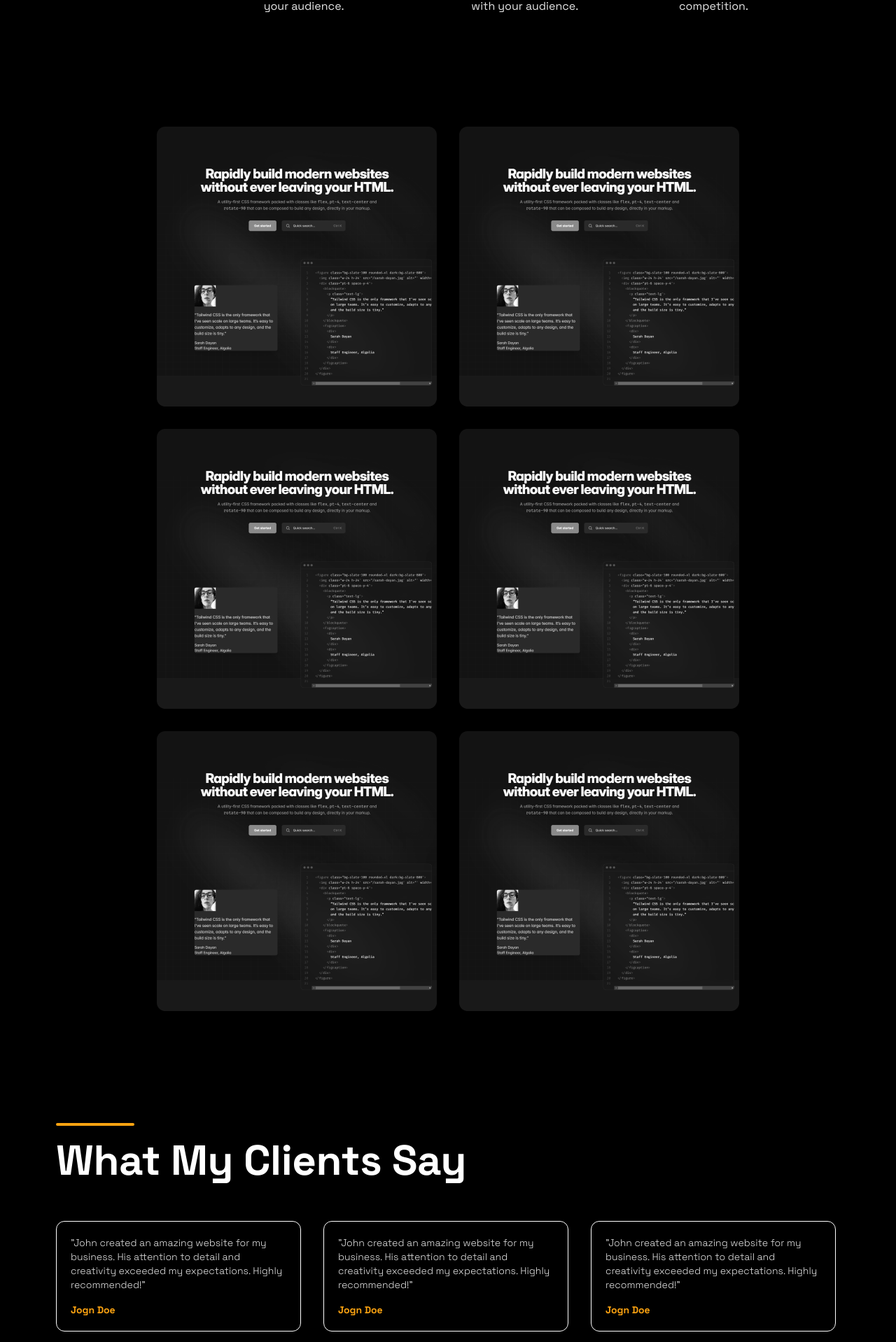
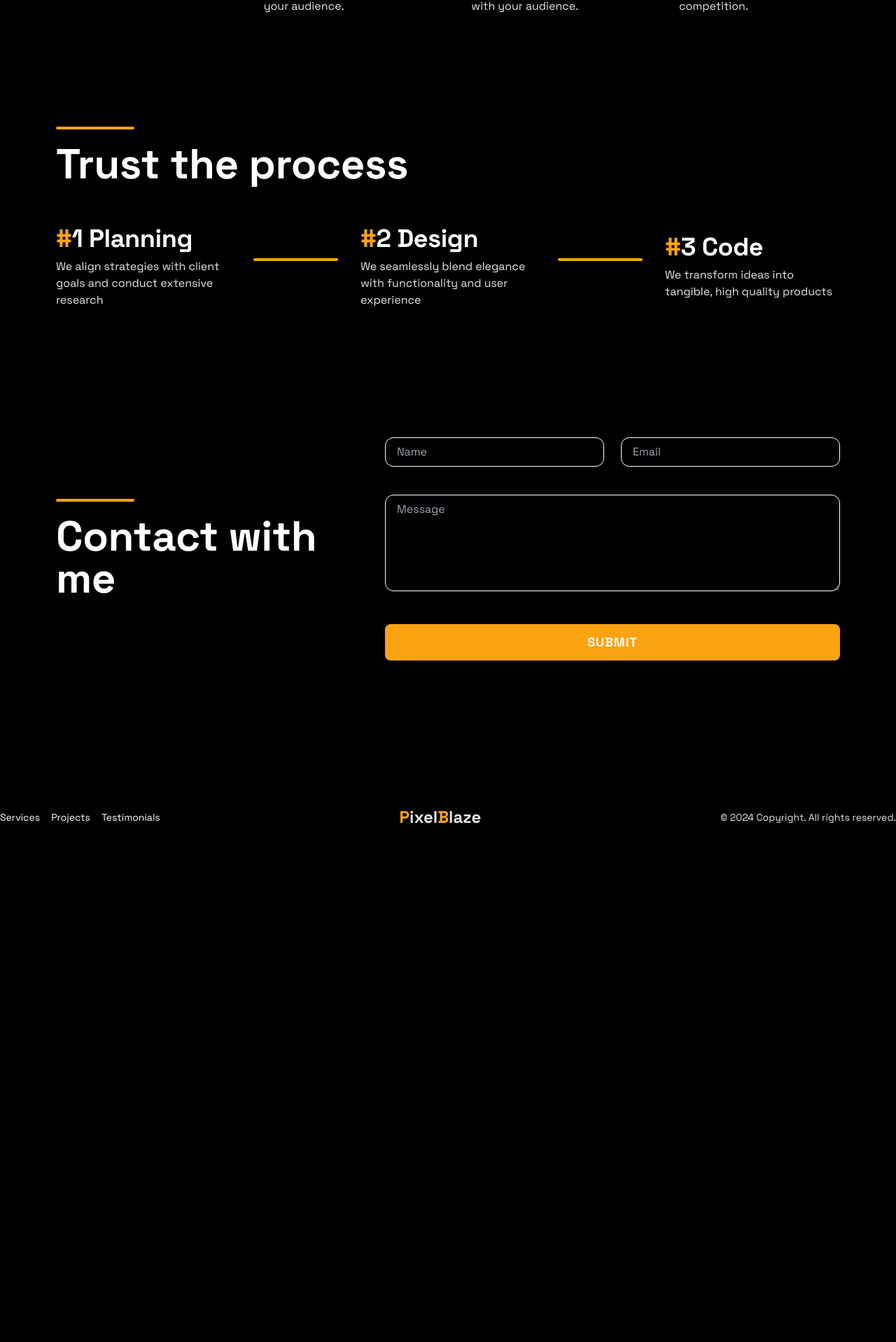
Before and after one commit to PawelJadach/pixel-blaze, a Next.js app: page / in a window 1280 px wide. Shown: the part 879-2797 px from the top of the page at 70% size. After the commit the page ends 2087 px from the top, so only its background shows below. Built offline with nearby package versions, Linux system fonts and the light colour scheme.

Commit message:
add data file

```diff
--- a/src/app/layout.tsx
+++ b/src/app/layout.tsx
@@ -18,7 +18,7 @@ export default function RootLayout({
 	children: React.ReactNode;
 }>) {
 	return (
-		<html lang="en" className="scroll-smooth scroll-pt-24">
+		<html lang="en" className="scroll-smooth scroll-pt-32">
 			<head>
 				<link
 					rel="apple-touch-icon"
--- a/src/components/Hero/index.tsx
+++ b/src/components/Hero/index.tsx
@@ -4,7 +4,10 @@ import React from "react";
 
 const Hero = () => {
 	return (
-		<div className="max-w-screen-xl mx-auto flex justify-between items-center flex-col md:flex-row gap-12">
+		<div
+			className="max-w-screen-xl mx-auto flex justify-between items-center flex-col md:flex-row gap-12"
+			id="hero"
+		>
 			<div className="flex flex-col gap-8 max-w-lg">
 				<h1 className="text-balance">
 					Custom Websites Crafted Just for{" "}
--- a/src/components/Navbar/NavLogo.tsx
+++ b/src/components/Navbar/NavLogo.tsx
@@ -3,7 +3,7 @@ import React from "react";
 
 export default function NavLogo() {
 	return (
-		<Link href="/">
+		<Link href="/#hero">
 			<span className="text-3xl text-light font-bold tracking-widest rounded-lg">
 				<span className="text-primary">P</span>
 				ixel
--- a/src/components/Projects/index.tsx
+++ b/src/components/Projects/index.tsx
@@ -1,42 +1,18 @@
 import React from "react";
 import Project from "./Project";
+import { projects } from "@/utils/data";
 
 const Projects = () => {
+	if (projects.length === 0) return null;
+
 	return (
 		<div
 			className="max-w-screen-xl mx-auto flex items-center justify-center flex-col md:flex-row gap-8 mt-20 md:mt-40 flex-wrap"
 			id="projects"
 		>
-			<Project
-				src="/project.png"
-				alt="Project name"
-				href="/project/name"
-			/>
-			<Project
-				src="/project.png"
-				alt="Project name"
-				href="/project/name"
-			/>
-			<Project
-				src="/project.png"
-				alt="Project name"
-				href="/project/name"
-			/>
-			<Project
-				src="/project.png"
-				alt="Project name"
-				href="/project/name"
-			/>
-			<Project
-				src="/project.png"
-				alt="Project name"
-				href="/project/name"
-			/>
-			<Project
-				src="/project.png"
-				alt="Project name"
-				href="/project/name"
-			/>
+			{projects.map((project) => (
+				<Project key={project.src} {...project} />
+			))}
 		</div>
 	);
 };
--- a/src/components/Testimonials/Testimonial/index.tsx
+++ b/src/components/Testimonials/Testimonial/index.tsx
@@ -1,9 +1,7 @@
+import { Testimonial as TestimonialType } from "@/utils/data";
 import React from "react";
 
-type TestimonialProp = {
-	text: string;
-	author: string;
-};
+type TestimonialProp = TestimonialType;
 
 const Testimonial = ({ text, author }: TestimonialProp) => {
 	return (
--- a/src/components/Testimonials/index.tsx
+++ b/src/components/Testimonials/index.tsx
@@ -1,7 +1,10 @@
 import React from "react";
 import Testimonial from "./Testimonial";
+import { testimonials } from "@/utils/data";
 
 const Testimonials = () => {
+	if (testimonials.length === 0) return null;
+
 	return (
 		<div
 			className="max-w-screen-xl mx-auto mt-20 md:mt-40"
@@ -10,24 +13,9 @@ const Testimonials = () => {
 			<div className="h-1 w-28 bg-primary rounded-xl mb-5" />
 			<h1>What My Clients Say</h1>
 			<div className="flex flex-wrap gap-8 items-center mt-14">
-				<Testimonial
-					text="John created an amazing website for my business.
-						His attention to detail and creativity exceeded my
-						expectations. Highly recommended!"
-					author="Jogn Doe"
-				/>
-				<Testimonial
-					text="John created an amazing website for my business.
-						His attention to detail and creativity exceeded my
-						expectations. Highly recommended!"
-					author="Jogn Doe"
-				/>
-				<Testimonial
-					text="John created an amazing website for my business.
-						His attention to detail and creativity exceeded my
-						expectations. Highly recommended!"
-					author="Jogn Doe"
-				/>
+				{testimonials.map((testimonial) => (
+					<Testimonial key={testimonial.author} {...testimonial} />
+				))}
 			</div>
 		</div>
 	);
--- a/src/settings/navbar.ts
+++ b/src/settings/navbar.ts
@@ -1,22 +1,31 @@
 import { NavLinkProps } from "@/components/Navbar/NavLink";
+import { projects, testimonials } from "@/utils/data";
 
 export const navLinks: NavLinkProps[] = [
 	{
-		href: "#",
+		href: "#hero",
 		label: "Home",
 	},
 	{
 		href: "#services",
 		label: "Services",
 	},
+	...(projects.length > 0
+		? [
 				{
 					href: "#projects",
 					label: "Projects",
 				},
+		  ]
+		: []),
+	...(testimonials.length > 0
+		? [
 				{
 					href: "#testimonials",
 					label: "Testimonials",
 				},
+		  ]
+		: []),
 	{
 		href: "/#process",
 		label: "Process",
--- /dev/null
+++ b/src/utils/data.ts
@@ -0,0 +1,13 @@
+export type Project = {
+	src: string;
+	alt: string;
+	href: string;
+};
+
+export type Testimonial = {
+	text: string;
+	author: string;
+};
+
+export const projects: Project[] = [];
+export const testimonials: Testimonial[] = [];
```
Also changed, not shown: src/components/Projects/Project/index.tsx (+2 -5 lines). Lines whose indentation alone changed are shown as unchanged.
